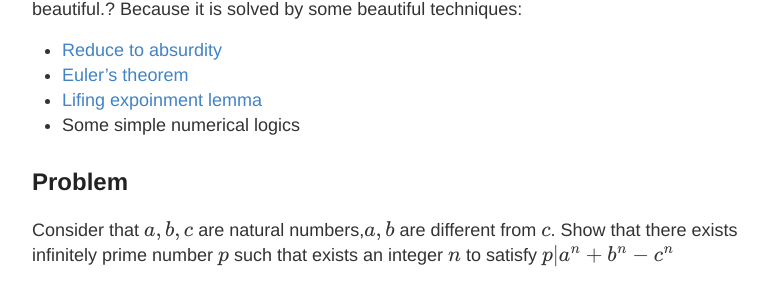
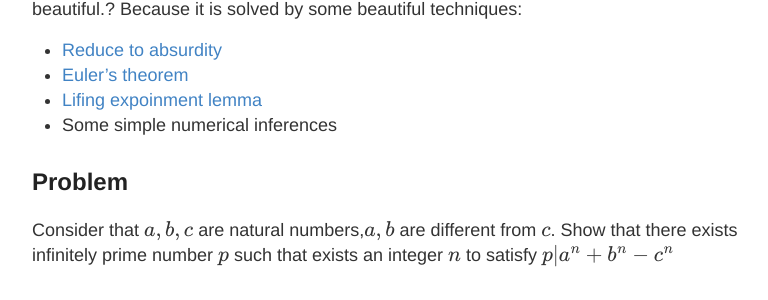
Before and after one commit to peace195/peace195.github.io, a Jekyll site: the page built from _posts/2011-08-05-a-beautiful-numerical-problem.md, in a window 1280 px wide. Shown: the part 280-580 px from the top of the page, without its empty margins (248-1016 px from the left). Built offline with Jekyll 4.4.1, drawn with Linux system fonts in a browser that asks for light colours; our own code applies the rules of GitHub Pages for plain Markdown files; formulas are drawn with MathJax 3.

Commit message:
fix logics -> inferences

```diff
--- a/_posts/2011-08-05-a-beautiful-numerical-problem.md
+++ b/_posts/2011-08-05-a-beautiful-numerical-problem.md
@@ -3,7 +3,7 @@ I am used to solve a lot of Mathematical Olympiad problems but the most remember
 * [Reduce to absurdity](https://en.wikipedia.org/wiki/Reductio_ad_absurdum)
 * [Euler's theorem](https://en.wikipedia.org/wiki/Euler%27s_theorem)
 * [Lifing expoinment lemma](http://services.artofproblemsolving.com/download.php?id=YXR0YWNobWVudHMvYy82LzdjNTI1OGIyMmNjYmZkZGY4MDhhY2ViZTc3MGE1NDRmMzFhMTEzLnBkZg==&rn=TGlmdGluZyBUaGUgRXhwb25lbnQgTGVtbWEgLSBBbWlyIEhvc3NlaW4gUGFydmFyZGkgLSBWZXJzaW9uIDMucGRm)
-* Some simple numerical logics
+* Some simple numerical inferences
 
 ## Problem
 Consider that $$a,b,c$$ are natural numbers,$$a,b $$ are different from $$c $$. Show that there exists infinitely prime number $$p $$ such that exists an integer $$n$$ to satisfy $$p | a^n+b^n-c^n$$
```
